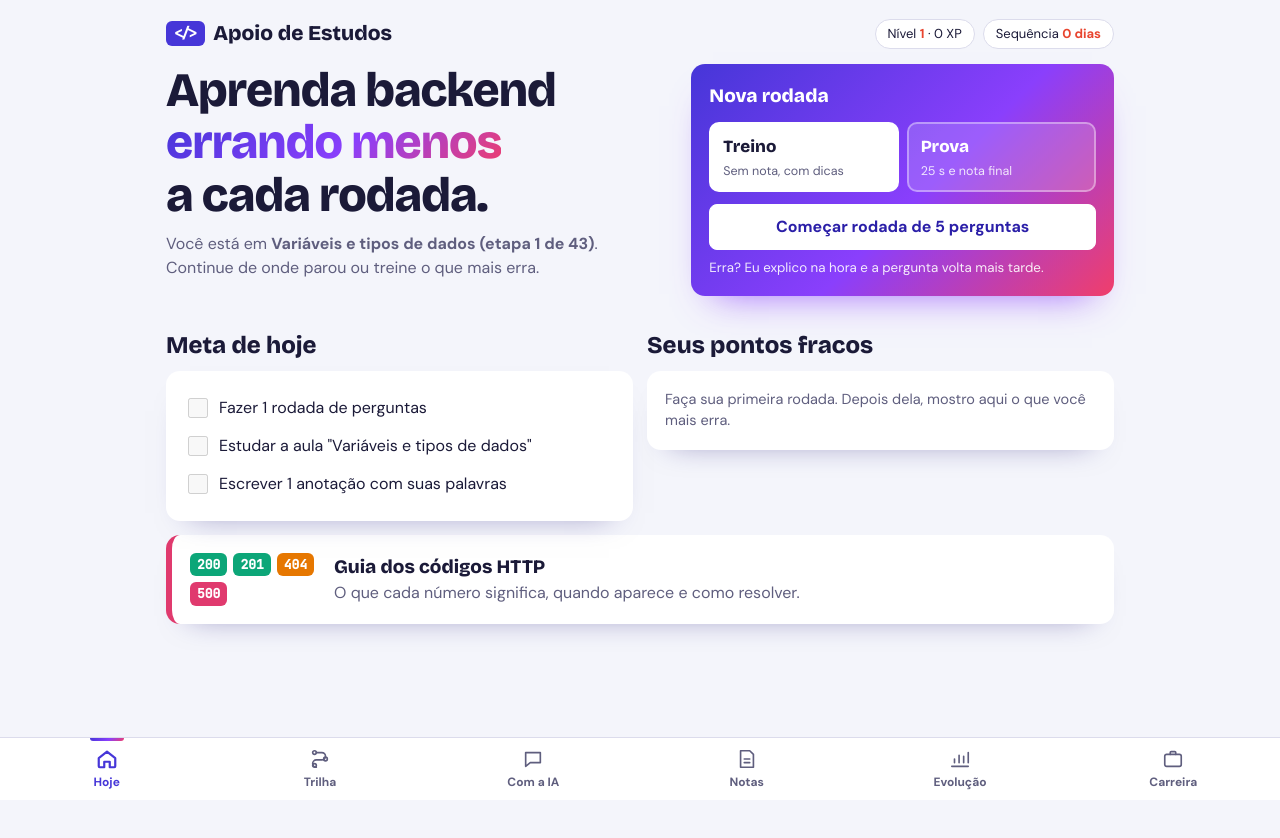
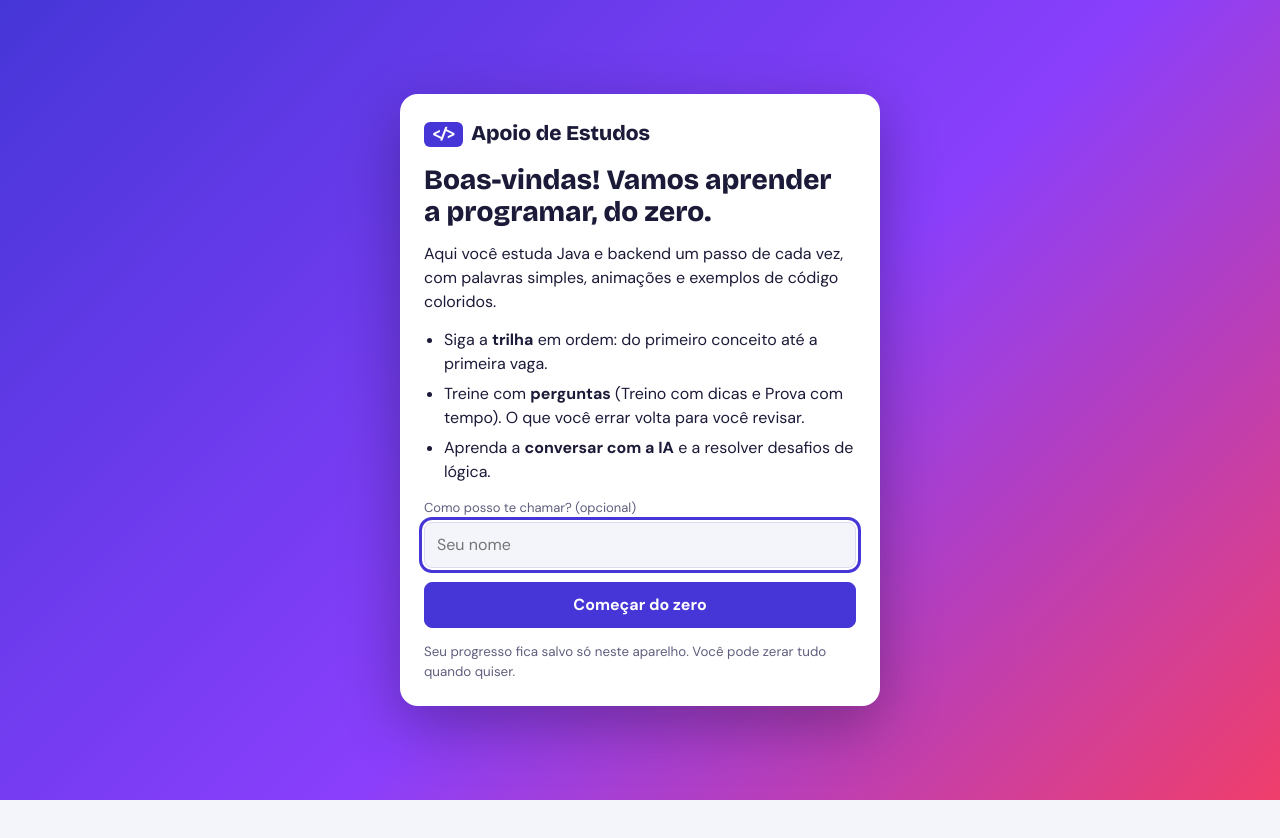
Before and after one commit to carlabigosinski/apoio-de-estudos, a plain HTML site: page index.html in a window 1280 px wide. Before the commit the page ends 800 px from the top, so only its background shows below. Drawn offline with nearby package versions, Linux system fonts and the light colour scheme.

Commit message:
Tela de boas-vindas e botão de zerar tudo
Co-Authored-By: Claude Sonnet 5.5 <noreply@anthropic.com>

```diff
--- a/index.html
+++ b/index.html
@@ -293,6 +293,13 @@ details.http summary small { color: var(--muted); display: block; font-size: 14p
 .hbody .l { font-size: 12px; letter-spacing: .08em; text-transform: uppercase; font-weight: 800; color: var(--nc); }
 .hbody p { margin: 2px 0 0; font-size: 15.5px; }
 @media (max-width: 720px) { .familias { grid-template-columns: repeat(2, 1fr); } .guia { grid-template-columns: 1fr; } }
+ .boas { position: fixed; inset: 0; z-index: 50; background: var(--grad); display: grid; place-items: center; overflow: auto; padding: max(16px, env(safe-area-inset-top, 0px)) max(16px, env(safe-area-inset-right, 0px)) max(16px, env(safe-area-inset-bottom, 0px)) max(16px, env(safe-area-inset-left, 0px)); }
+.boas-in { background: var(--surface); color: var(--fg); border-radius: 18px; max-width: 480px; width: 100%; padding: 24px; display: grid; gap: 14px; box-shadow: 0 20px 60px rgba(0,0,0,.3); }
+.boas-in h1 { font-family: var(--font-display); font-size: 28px; line-height: 1.15; margin: 0; text-wrap: balance; }
+.boas-in p, .boas-in ul { margin: 0; }
+.boas-in ul { padding-left: 20px; display: grid; gap: 6px; }
+.boas-in input { font: inherit; font-size: 16px; padding: 10px 12px; border: 1px solid var(--line); border-radius: 8px; background: var(--bg); color: var(--fg); min-width: 0; }
+.btn.perigo { background: var(--bad); color: #fff; border-color: var(--bad); }
 </style>
 </head>
 <body>
@@ -307,6 +314,7 @@ details.http summary small { color: var(--muted); display: block; font-size: 14p
   <main class="view" id="v-hoje">
     <section class="hero">
       <div>
+        <p id="olaNome" style="margin:0 0 4px;font-weight:700;color:var(--primary)"></p>
         <h1>Aprenda backend <span class="gt">errando menos</span> a cada rodada.</h1>
         <p class="muted">Você está em <b id="atualNome"></b>. Continue de onde parou ou treine o que mais erra.</p>
       </div>
@@ -334,6 +342,7 @@ details.http summary small { color: var(--muted); display: block; font-size: 14p
       </div>
     </div>
     <button class="card guia n3 irHttp"><span class="nums n1"><span style="--nc:var(--n1)">200</span><span style="--nc:var(--n1)">201</span><span style="--nc:var(--n4)">404</span><span style="--nc:var(--n3)">500</span></span><span><b>Guia dos códigos HTTP</b><span class="muted">O que cada número significa, quando aparece e como resolver.</span></span></button>
+    <div class="card" style="margin-top:18px;display:flex;gap:12px;align-items:center;flex-wrap:wrap"><span class="muted" style="flex:1;min-width:200px;font-size:14.5px">Quer apagar tudo o que estudou neste aparelho e voltar às boas-vindas?</span><button class="btn sm" id="zerar2">Zerar tudo</button></div>
   </main>
 
   <!-- TRILHA -->
@@ -531,7 +540,7 @@ details.http summary small { color: var(--muted); display: block; font-size: 14p
     </div>
     <h2 class="sec">Acerto por etapa</h2>
     <div class="card"><ul class="limpa" id="evEtapas"></ul></div>
-    <div class="card" style="margin-top:18px;display:flex;gap:12px;align-items:center;flex-wrap:wrap"><span class="muted" style="flex:1;min-width:200px;font-size:14.5px">Seu progresso fica salvo só neste aparelho. Quer começar de novo?</span><button class="btn sm" id="zerar">Recomeçar do zero</button></div>
+    <div class="card" style="margin-top:18px;display:flex;gap:12px;align-items:center;flex-wrap:wrap"><span class="muted" style="flex:1;min-width:200px;font-size:14.5px">Seu progresso fica salvo só neste aparelho. Quer começar de novo?</span><button class="btn sm" id="zerar">Zerar tudo</button></div>
     <h2 class="sec">Métodos de estudo que o app usa</h2>
     <div class="metodos">
       <div class="card metodo"><h3>Recuperação ativa</h3><p>Responder antes de reler fixa mais do que só ler.</p><small>No app: quiz antes da aula.</small></div>
@@ -550,6 +559,21 @@ details.http summary small { color: var(--muted); display: block; font-size: 14p
   </main>
 </div>
 
+<div class="boas" id="boas" hidden role="dialog" aria-modal="true" aria-labelledby="boasT">
+  <div class="boas-in">
+    <div class="marca"><i>&lt;/&gt;</i> Apoio de Estudos</div>
+    <h1 id="boasT">Boas-vindas! Vamos aprender a programar, do zero.</h1>
+    <p>Aqui você estuda Java e backend um passo de cada vez, com palavras simples, animações e exemplos de código coloridos.</p>
+    <ul>
+      <li>Siga a <b>trilha</b> em ordem: do primeiro conceito até a primeira vaga.</li>
+      <li>Treine com <b>perguntas</b> (Treino com dicas e Prova com tempo). O que você errar volta para você revisar.</li>
+      <li>Aprenda a <b>conversar com a IA</b> e a resolver desafios de lógica.</li>
+    </ul>
+    <label class="campo">Como posso te chamar? (opcional)<input id="boasNome" type="text" maxlength="30" autocomplete="given-name" placeholder="Seu nome"></label>
+    <button class="btn p" id="boasIr">Começar do zero</button>
+    <small class="muted">Seu progresso fica salvo só neste aparelho. Você pode zerar tudo quando quiser.</small>
+  </div>
+</div>
 <nav class="tabs" id="tabs" aria-label="Seções">
   <button data-v="hoje"><svg viewBox="0 0 24 24"><path d="M3 11l9-7 9 7v9a1 1 0 0 1-1 1h-5v-6H9v6H4a1 1 0 0 1-1-1z"/></svg>Hoje</button>
   <button data-v="trilha"><svg viewBox="0 0 24 24"><circle cx="6" cy="5" r="2"/><circle cx="18" cy="12" r="2"/><circle cx="6" cy="19" r="2"/><path d="M8 5h6a4 4 0 0 1 0 8H8a4 4 0 0 0 0 8h0"/></svg>Trilha</button>
@@ -569,8 +593,8 @@ function guarda(k, v) { try { v === undefined ? localStorage.removeItem(k) : loc
 function le(k, d) { try { const v = localStorage.getItem(k); return v ? JSON.parse(v) : d; } catch (e) { return d; } }
 
 /* ---------- progresso do aluno (começa zerado em cada aparelho) ---------- */
-const VER = 3;
-(function () { if (le("ver", 0) !== VER) { ["vistas", "notas", "dif", "carreira", "prog"].forEach(k => guarda(k, undefined)); guarda("ver", VER); } })();
+const VER = 4;
+(function () { if (le("ver", 0) !== VER) { ["vistas", "notas", "dif", "carreira", "prog", "perfil"].forEach(k => guarda(k, undefined)); guarda("ver", VER); } })();
 const fmtData = d => d.getFullYear() + "-" + String(d.getMonth() + 1).padStart(2, "0") + "-" + String(d.getDate()).padStart(2, "0");
 const hojeStr = () => fmtData(new Date());
 const diasEntre = (a, b) => Math.round((new Date(b + "T12:00:00") - new Date(a + "T12:00:00")) / 86400000);
@@ -1904,6 +1928,7 @@ $("fRes").onclick = () => { clearInterval(ft); ft = null; seg = 1500; $("foco").
 /* ---------- hoje e evolução (dados reais do aluno) ---------- */
 function pintaHoje() {
   calcEtapas();
+  $("olaNome").textContent = PERFIL && PERFIL.nome ? `Olá, ${PERFIL.nome}!` : "Olá!";
   const i = ETAPAS.findIndex(e => e[3] === "atual"), n = ETAPAS.length;
   $("atualNome").textContent = i < 0 ? "a última etapa. Parabéns, você concluiu a trilha" : `${ETAPAS[i][0]} (etapa ${i + 1} de ${n})`;
   const x = xp(); $("pNivel").innerHTML = `Nível <b>${Math.floor(x / 150) + 1}</b> · ${x} XP`;
@@ -1954,7 +1979,14 @@ function pintaEv() {
   $("evEtapas").innerHTML = com.length ? com.map(() => `<li class="row"><span></span><div class="barra"><i></i></div><span class="pct"></span></li>`).join("") : `<li class="muted" style="list-style:none">Estude uma aula e responda as perguntas dela para ver o progresso por etapa.</li>`;
   if (com.length) [...$("evEtapas").children].forEach((li, k) => { const e = com[k]; li.querySelector("span").textContent = e[0]; const b = li.querySelector("i"); b.style.width = e[4] + "%"; b.style.background = e[4] < 50 ? "var(--hot)" : "var(--primary)"; li.querySelector(".pct").textContent = e[4] + "%"; });
 }
-$("zerar").onclick = () => { if (confirm("Apagar todo o seu progresso, notas e dificuldades deste aparelho e recomeçar do zero?")) { ["vistas", "notas", "dif", "carreira", "prog"].forEach(k => guarda(k, undefined)); location.hash = ""; location.reload(); } };
+function zeraTudo() { ["vistas", "notas", "dif", "carreira", "prog", "perfil"].forEach(k => guarda(k, undefined)); try { history.replaceState(null, "", location.pathname); } catch (e) {} location.reload(); }
+function armaZerar(b) { b.onclick = () => { if (b.dataset.armado) return zeraTudo(); b.dataset.armado = "1"; const o = b.textContent; b.textContent = "Toque de novo para apagar tudo"; b.classList.add("perigo"); setTimeout(() => { delete b.dataset.armado; b.textContent = o; b.classList.remove("perigo"); }, 4000); }; }
+armaZerar($("zerar")); armaZerar($("zerar2"));
+let PERFIL = le("perfil", null);
+function mostraBoas() { $("boas").hidden = !!PERFIL; document.body.style.overflow = PERFIL ? "" : "hidden"; if (!PERFIL) $("boasNome").focus(); }
+function comecaZerado() { PERFIL = { nome: $("boasNome").value.trim().slice(0, 30), desde: hojeStr() }; guarda("perfil", PERFIL); mostraBoas(); go("hoje"); pintaHoje(); window.scrollTo(0, 0); }
+$("boasIr").onclick = comecaZerado;
+$("boasNome").onkeydown = e => { if (e.key === "Enter") comecaZerado(); };
 function refresca(v) { if (v === "hoje") pintaHoje(); else if (v === "trilha") pintaTrilha(); else if (v === "evolucao") pintaEv(); else if (v === "notas") pintaRev(); }
 
 
@@ -2096,6 +2128,7 @@ $("httpQuiz").onclick = () => comecar(PERGUNTAS.map((p, k) => p.tema === "Status
 $("curlEx").innerHTML = "";
 
 /* início */
+mostraBoas();
 const h0 = location.hash.slice(1), inicio = TABS.includes(h0) || h0 === "http" ? h0 : "hoje";
 go(inicio, false); if (h0 !== inicio) { try { history.replaceState(null, "", "#" + inicio); } catch (e) {} }
 if (inicio === "http") abreHttp();
```
